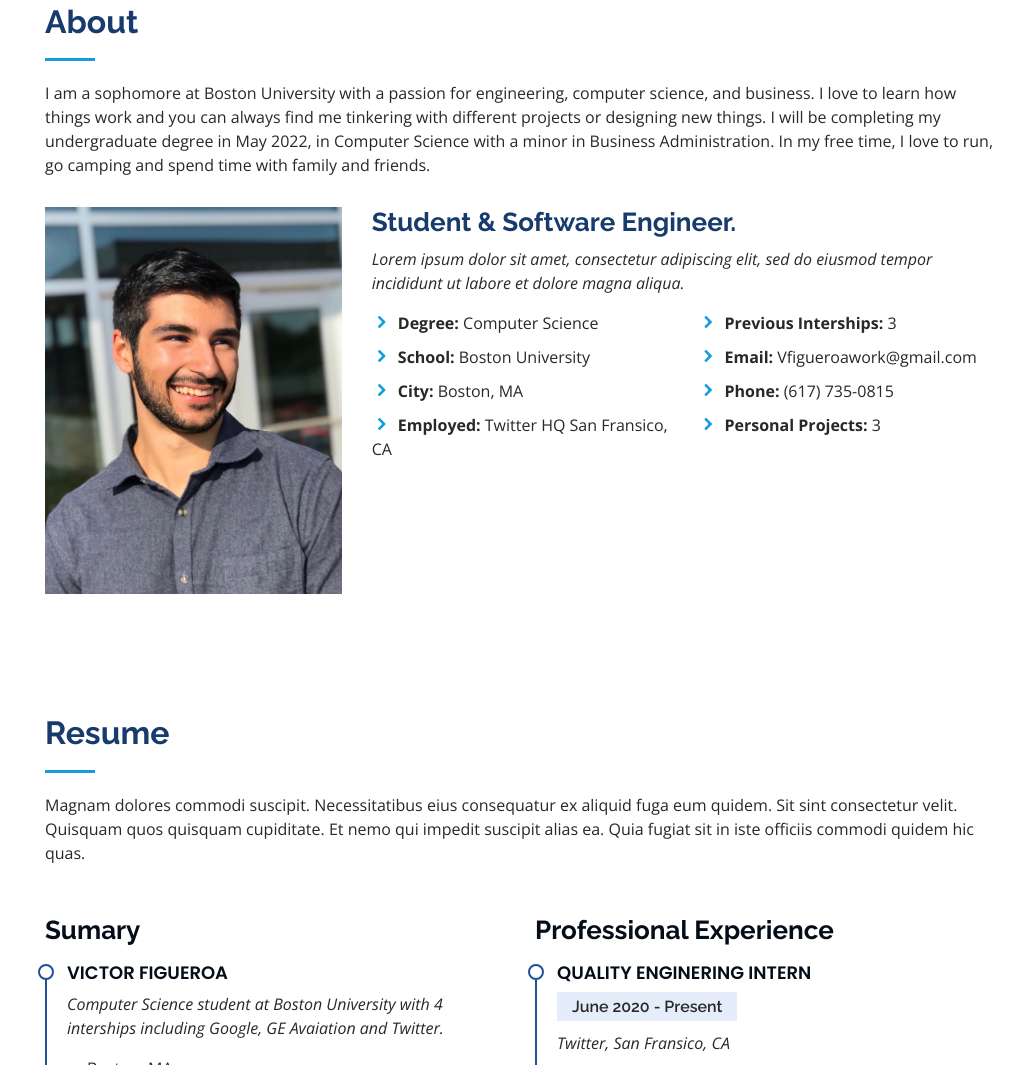
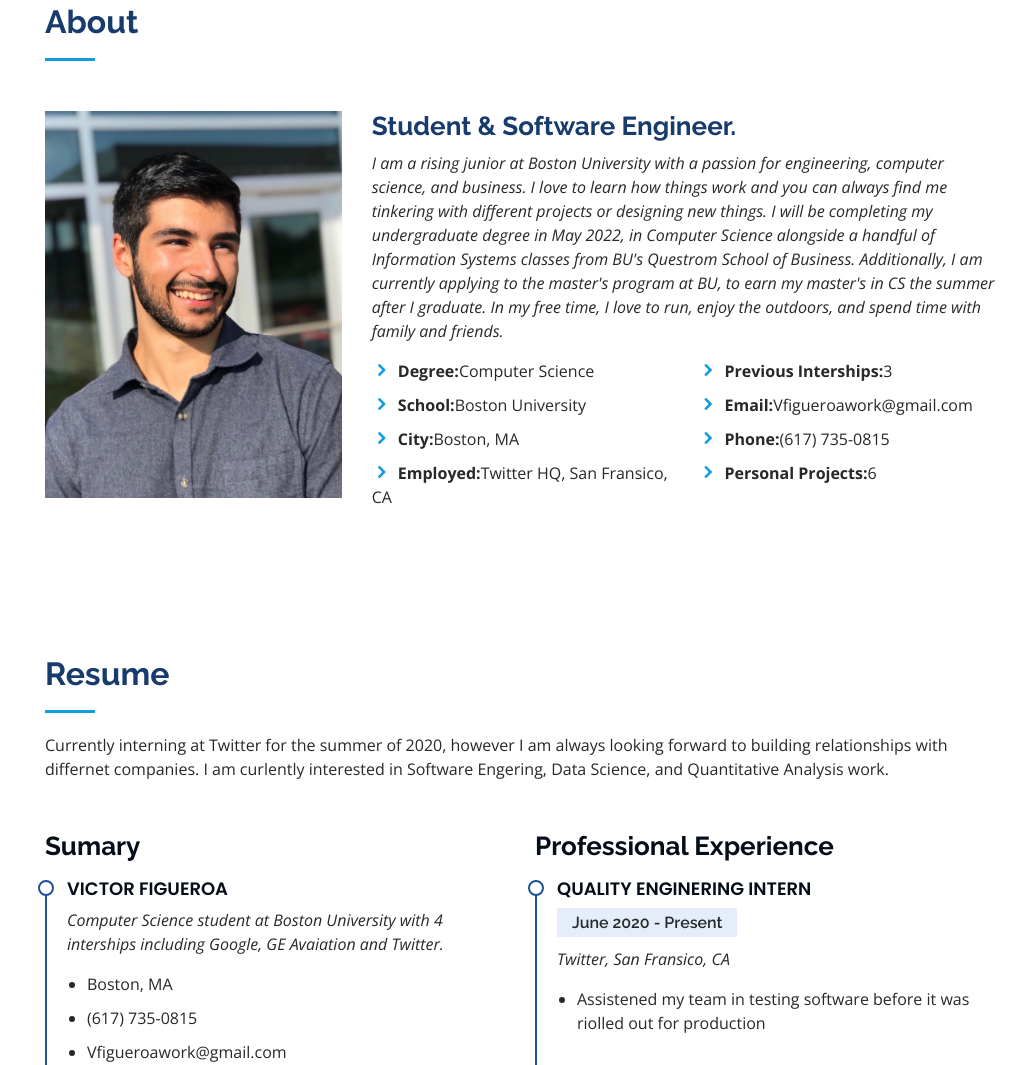
Before and after one commit to victorfigueroabuilds/personalwebsite, a plain HTML site: page index.html in a window 1280 px wide. Shown: the part 857-1922 px from the top of the page, without its empty margins (270-1280 px from the left). Drawn offline with nearby package versions, Linux system fonts and the light colour scheme.

Commit message:
Updated About Section Content

```diff
--- a/index.html
+++ b/index.html
@@ -84,7 +84,7 @@
 
         <div class="section-title">
           <h2>About</h2>
-          <p>I am a sophomore at Boston University with a passion for engineering, computer science, and business. I love to learn how things work and you can always find me tinkering with different projects or designing new things. I will be completing my undergraduate degree in May 2022, in Computer Science with a minor in Business Administration. In my free time, I love to run, go camping and spend time with family and friends.</p>
+          <p></p>
         </div>
 
         <div class="row">
@@ -94,24 +94,23 @@
           <div class="col-lg-8 pt-4 pt-lg-0 content" data-aos="fade-left">
             <h3>Student &amp; Software Engineer.</h3>
             <p class="font-italic">
-              Lorem ipsum dolor sit amet, consectetur adipiscing elit, sed do eiusmod tempor incididunt ut labore et dolore
-              magna aliqua.
+              I am a rising junior at Boston University with a passion for engineering, computer science, and business. I love to learn how things work and you can always find me tinkering with different projects or designing new things. I will be completing my undergraduate degree in May 2022, in Computer Science alongside a handful of Information Systems classes from BU's Questrom School of Business. Additionally, I am currently applying to the master's program at BU, to earn my master's in CS the summer after I graduate. In my free time, I love to run, enjoy the outdoors, and spend time with family and friends.
             </p>
             <div class="row">
               <div class="col-lg-6">
                 <ul>
-                  <li><i class="icofont-rounded-right"></i> <strong>Degree:</strong> Computer Science</li>
-                  <li><i class="icofont-rounded-right"></i> <strong>School:</strong> Boston University</li>
-                  <li><i class="icofont-rounded-right"></i> <strong>City:</strong> Boston, MA</li>
-                  <li><i class="icofont-rounded-right"></i> <strong>Employed:</strong> Twitter HQ San Fransico, CA</li>
+                  <li><i class="icofont-rounded-right"></i> <strong>Degree:</strong>Computer Science</li>
+                  <li><i class="icofont-rounded-right"></i> <strong>School:</strong>Boston University</li>
+                  <li><i class="icofont-rounded-right"></i> <strong>City:</strong>Boston, MA</li>
+                  <li><i class="icofont-rounded-right"></i> <strong>Employed:</strong>Twitter HQ, San Fransico, CA</li>
                 </ul>
               </div>
               <div class="col-lg-6">
                 <ul>
-                  <li><i class="icofont-rounded-right"></i> <strong>Previous Interships:</strong> 3</li>
-                  <li><i class="icofont-rounded-right"></i> <strong>Email:</strong> Vfigueroawork@gmail.com</li>
-                  <li><i class="icofont-rounded-right"></i> <strong>Phone:</strong> (617) 735-0815</li>
-                  <li><i class="icofont-rounded-right"></i> <strong>Personal Projects:</strong> 3</li>
+                  <li><i class="icofont-rounded-right"></i> <strong>Previous Interships:</strong>3</li>
+                  <li><i class="icofont-rounded-right"></i> <strong>Email:</strong>Vfigueroawork@gmail.com</li>
+                  <li><i class="icofont-rounded-right"></i> <strong>Phone:</strong>(617) 735-0815</li>
+                  <li><i class="icofont-rounded-right"></i> <strong>Personal Projects:</strong>6</li>
                 </ul>
               </div>
             </div>
@@ -253,7 +252,7 @@
 
         <div class="section-title">
           <h2>Resume</h2>
-          <p>Magnam dolores commodi suscipit. Necessitatibus eius consequatur ex aliquid fuga eum quidem. Sit sint consectetur velit. Quisquam quos quisquam cupiditate. Et nemo qui impedit suscipit alias ea. Quia fugiat sit in iste officiis commodi quidem hic quas.</p>
+          <p>Currently interning at Twitter for the summer of 2020, however I am always looking forward to building relationships with differnet companies. I am curlently interested in Software Engering, Data Science, and Quantitative  Analysis work.</p>
         </div>
 
         <div class="row">
```
